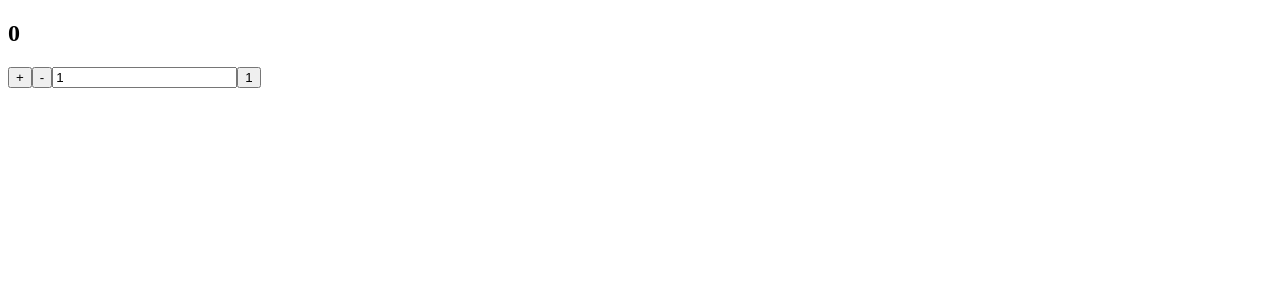
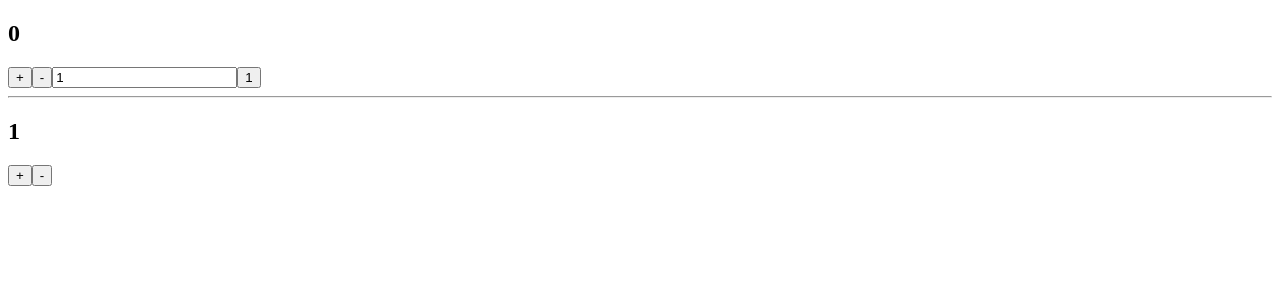
Before and after one commit to aqorbani/redux-toolkit, a React (Create React App) app: page / in a window 1280 px wide. Shown: the top 300 px of the page. Built offline with nearby package versions, Linux system fonts and the light colour scheme.

Commit message:
add another Slice,Store,Component and ...

```diff
--- a/src/App.js
+++ b/src/App.js
@@ -1,9 +1,12 @@
 import Counter from "./components/Counter";
+import Number from "./components/Number";
 
 function App() {
   return (
     <div>
       <Counter />
+      <hr />
+      <Number />
     </div>
   );
 }
--- a/src/app/store.js
+++ b/src/app/store.js
@@ -1,9 +1,10 @@
 import { configureStore } from "@reduxjs/toolkit";
 import counterReducer from "../features/counter/counterSlice";
-
+import numberReducer from "../features/number/numberSlice";
 const store = configureStore({
   reducer: {
     counter: counterReducer,
+    number: numberReducer,
   },
 });
 
--- /dev/null
+++ b/src/components/Number.js
@@ -0,0 +1,34 @@
+import { useDispatch, useSelector } from "react-redux";
+import {
+  decrement,
+  increment,
+  selectNumber,
+} from "../features/number/numberSlice";
+
+const Number = () => {
+  const number = useSelector(selectNumber);
+  const dispatch = useDispatch();
+  return (
+    <div>
+      <h2>{number}</h2>
+      <div>
+        <button
+          onClick={() => {
+            dispatch(increment());
+          }}
+        >
+          +
+        </button>
+        <button
+          onClick={() => {
+            dispatch(decrement());
+          }}
+        >
+          -
+        </button>
+      </div>
+    </div>
+  );
+};
+
+export default Number;
--- /dev/null
+++ b/src/features/number/numberSlice.js
@@ -0,0 +1,22 @@
+import { createSlice } from "@reduxjs/toolkit";
+
+const initialState = {
+  numberValue: 1,
+};
+
+const numberSlice = createSlice({
+  name: "number",
+  initialState,
+  reducers: {
+    increment: (state) => {
+      state.numberValue++;
+    },
+    decrement: (state) => {
+      state.numberValue--;
+    },
+  },
+});
+
+export default numberSlice.reducer;
+export const { increment, decrement } = numberSlice.actions;
+export const selectNumber = (store) => store.number.numberValue;
```
